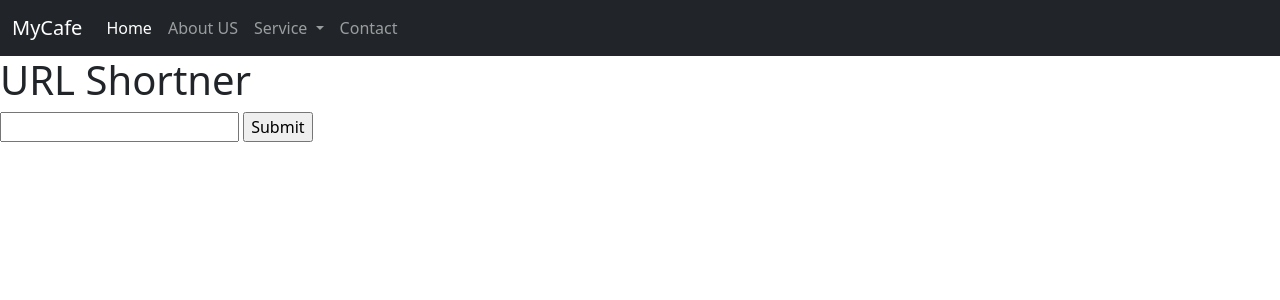
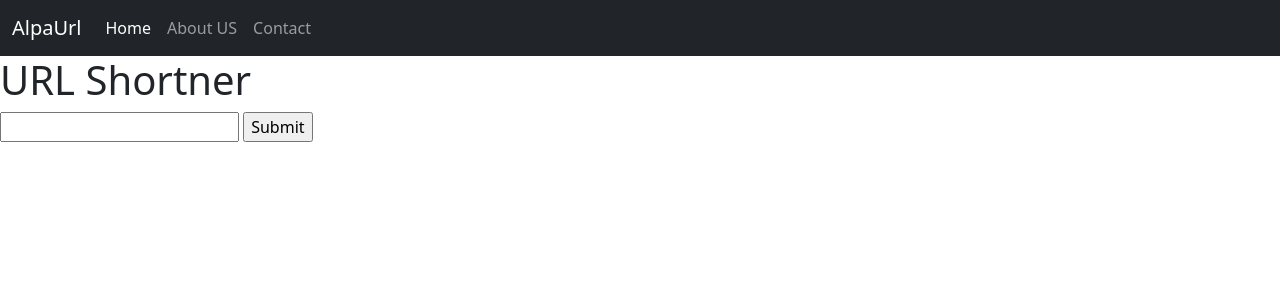
Before and after one commit to prashantji77/url_shortner, a Django app: page / in a window 1280 px wide. Shown: the top 300 px of the page. Run offline with Django 4.2, Linux system fonts and the light colour scheme; some web fonts are replaced.

Commit message:
added channel name

```diff
--- a/templates/base.html
+++ b/templates/base.html
@@ -21,7 +21,7 @@
   <body>
     <nav class="navbar navbar-expand-lg navbar-dark bg-dark">
         <div class="container-fluid" >
-          <a class="navbar-brand" href="#">MyCafe</a>
+          <a class="navbar-brand" href="#">AlpaUrl</a>
           <button class="navbar-toggler" type="button" data-bs-toggle="collapse" data-bs-target="#navbarSupportedContent" aria-controls="navbarSupportedContent" aria-expanded="false" aria-label="Toggle navigation">
             <span class="navbar-toggler-icon"></span>
           </button>
@@ -32,16 +32,6 @@
               </li>
               <li class="nav-item">
                 <a class="nav-link" href="/about">About US</a>
-              </li>
-              <li class="nav-item dropdown">
-                <a class="nav-link dropdown-toggle" href="/services" id="navbarDropdown" role="button" data-bs-toggle="dropdown" aria-expanded="false">
-                  Service
-                </a>
-                <ul class="dropdown-menu" aria-labelledby="navbarDropdown">
-                  <li><a class="dropdown-item" href="/services">Home Delivery</a></li>
-                  <li><a class="dropdown-item" href="/btable">Book Your Table</a></li>
-                  <li><a class="dropdown-item" href="/bmycafe">Book MyCafe</a></li>
-                </ul>
               </li>
               <li class="nav-item">
                 <a class="nav-link" href="/contact">Contact</a>
```
Also changed, not shown: db.sqlite3.
